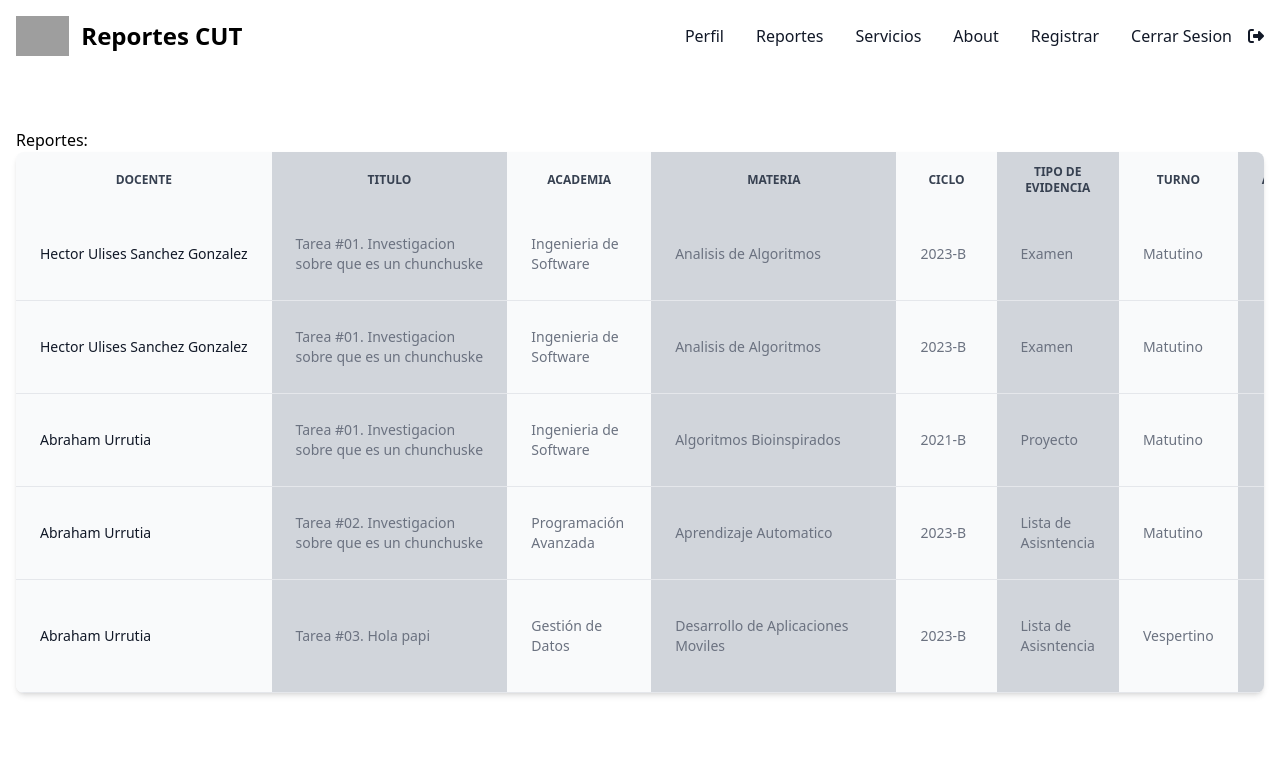
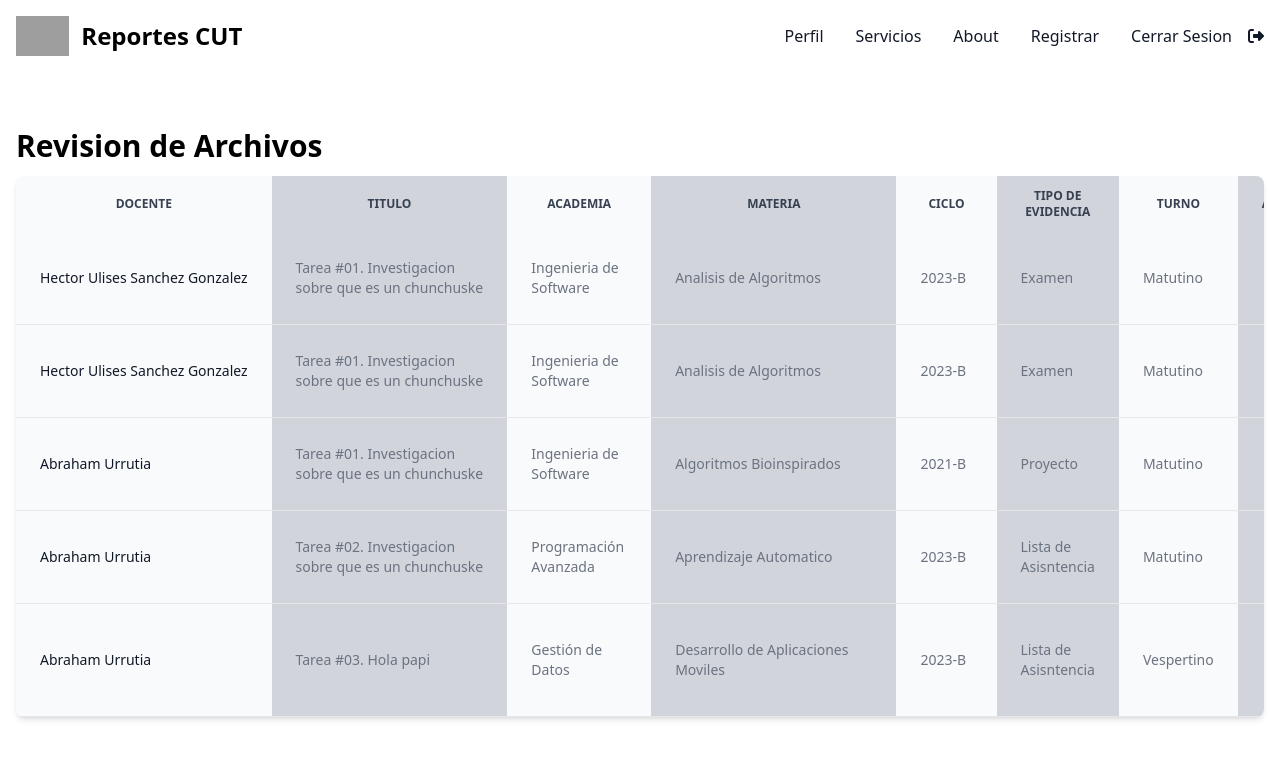
Before and after one commit to AbrahamupSky/Reportes-CUT, a Django app: page /reports/ in a window 1280 px wide. Shown: the top 759 px of the page. Run offline with Django 4.2, Linux system fonts and the light colour scheme; data comes from the database, SQL or seed files in the repository; some libraries are stand-ins or nearby versions; grey boxes are pictures that could not be loaded.

```diff
--- a/Reports/templates/base.html
+++ b/Reports/templates/base.html
@@ -6,7 +6,7 @@
     <title>Reportes CUT</title>
 
     <!-- * Favicon -->
-    <!-- <link rel="icon" href="/static/media/favicon.ico"> -->
+    <link rel="icon" href="/static/media/favicon.ico">
 
     <!-- ? tailwind css -->
     <script src="https://cdn.tailwindcss.com?plugins=forms,typography,aspect-ratio,line-clamp"></script>
@@ -40,15 +40,11 @@
             </li>
 
             <li>
-              <a href="{% url 'all_reports' %}" class="block py-2 pl-3 pr-4 text-gray-900 rounded hover:bg-gray-100 md:hover:bg-transparent md:hover:text-blue-700 md:p-0 md:dark:hover:text-blue-500 dark:text-white dark:hover:bg-gray-700 dark:hover:text-white md:dark:hover:bg-transparent dark:border-gray-700">Reportes</a>
-            </li>
-
-            <li>
               <a href="{% url 'inicio' %}" class="block py-2 pl-3 pr-4 text-gray-900 rounded hover:bg-gray-100 md:hover:bg-transparent md:hover:text-blue-700 md:p-0 md:dark:hover:text-blue-500 dark:text-white dark:hover:bg-gray-700 dark:hover:text-white md:dark:hover:bg-transparent dark:border-gray-700">Servicios</a>
             </li>
 
             <li>
-              <a href="#" class="block py-2 pl-3 pr-4 text-gray-900 rounded hover:bg-gray-100 md:hover:bg-transparent md:hover:text-blue-700 md:p-0 md:dark:hover:text-blue-500 dark:text-white dark:hover:bg-gray-700 dark:hover:text-white md:dark:hover:bg-transparent dark:border-gray-700">About</a>
+              <a href="{% url 'about' %}" class="block py-2 pl-3 pr-4 text-gray-900 rounded hover:bg-gray-100 md:hover:bg-transparent md:hover:text-blue-700 md:p-0 md:dark:hover:text-blue-500 dark:text-white dark:hover:bg-gray-700 dark:hover:text-white md:dark:hover:bg-transparent dark:border-gray-700">About</a>
             </li>
 
             <li>
--- a/Reports/templates/reports/home.html
+++ b/Reports/templates/reports/home.html
@@ -58,7 +58,7 @@
       </p>
     </div>
     <div class="px-6 pt-4 pb-2 flex flex-col items-center">
-      <a href="#" class="relative inline-flex items-center justify-start py-3 pl-4 pr-12 overflow-hidden font-semibold text-indigo-600 transition-all duration-150 ease-in-out rounded hover:pl-10 hover:pr-6 bg-gray-50 group">
+      <a href="{% url 'all_reports' %}" class="relative inline-flex items-center justify-start py-3 pl-4 pr-12 overflow-hidden font-semibold text-indigo-600 transition-all duration-150 ease-in-out rounded hover:pl-10 hover:pr-6 bg-gray-50 group">
         <span class="absolute bottom-0 left-0 w-full h-1 transition-all duration-150 ease-in-out bg-indigo-600 group-hover:h-full"></span>
           <span class="absolute right-0 pr-4 duration-200 ease-out group-hover:translate-x-12">
             <svg class="w-5 h-5 text-green-400" fill="none" stroke="currentColor" viewBox="0 0 24 24" xmlns="http://www.w3.org/2000/svg"><path stroke-linecap="round" stroke-linejoin="round" stroke-width="2" d="M14 5l7 7m0 0l-7 7m7-7H3"></path></svg>
--- a/Reports/templates/reports/report_list.html
+++ b/Reports/templates/reports/report_list.html
@@ -2,40 +2,40 @@
 
 {% block content %}
 
-<h1>Reportes:</h1>
+<h1 class="text-3xl font-bold mb-3">Revision de Archivos</h1>
 
 <div class="relative overflow-x-auto shadow-md sm:rounded-lg">
   <table class="w-full text-sm text-start text-gray-500 dark:text-gray-400">
     <thead class="text-xs text-gray-700 uppercase dark:text-gray-400">
       <tr>
-        <th scope="col" class="px-6 py-3 bg-gray-50 dark:bg-gray-800">
+        <th scope="col" class="px-6 py-3 bg-gray-50 dark:bg-gray-800 dark:text-white">
           Docente
         </th>
-        <th scope="col" class="px-24 py-3 bg-gray-300">
+        <th scope="col" class="px-24 py-3 bg-gray-300 dark:text-black">
           Titulo
         </th>
-        <th scope="col" class="px-10 py-3 bg-gray-50 dark:bg-gray-800">
+        <th scope="col" class="px-10 py-3 bg-gray-50 dark:bg-gray-800 dark:text-white">
           Academia
         </th>
-        <th scope="col" class="px-24 py-3 bg-gray-300">
+        <th scope="col" class="px-24 py-3 bg-gray-300 dark:text-black">
           Materia
         </th>
-        <th scope="col" class="px-8 py-3 bg-gray-50 dark:bg-gray-800">
+        <th scope="col" class="px-8 py-3 bg-gray-50 dark:bg-gray-800 dark:text-white">
           Ciclo
         </th>
-        <th scope="col" class="px-6 py-3 bg-gray-300">
+        <th scope="col" class="px-6 py-3 bg-gray-300 dark:text-black">
           Tipo de Evidencia
         </th>
-        <th scope="col" class="px-6 py-3 bg-gray-50 dark:bg-gray-800">
+        <th scope="col" class="px-6 py-3 bg-gray-50 dark:bg-gray-800 dark:text-white">
           Turno
         </th>
-        <th scope="col" class="px-6 py-3 bg-gray-300">
+        <th scope="col" class="px-6 py-3 bg-gray-300 dark:text-black">
           Archivo
         </th>
-        <th scope="col" class="px-6 py-3 bg-gray-50 dark:bg-gray-800">
+        <th scope="col" class="px-6 py-3 bg-gray-50 dark:bg-gray-800 dark:text-white">
           Fecha
         </th>
-        <th scope="col" class="px-6 py-3 bg-gray-300">
+        <th scope="col" class="px-6 py-3 bg-gray-300 dark:text-black">
           Descripcion
         </th>
       </tr>
@@ -49,35 +49,35 @@
             </th>
           {% endfor %}
 
-          <td class="px-6 py-4 bg-gray-300">
+          <td class="px-6 py-4 bg-gray-300 dark:text-black">
             {{ report.titulo }}
           </td>
-          <td class="px-6 py-4 bg-gray-50 dark:bg-gray-800">
+          <td class="px-6 py-4 bg-gray-50 dark:bg-gray-800 dark:text-white">
             {{ report.academia }}
           </td>
-          <td class="px-6 py-4 bg-gray-300">
+          <td class="px-6 py-4 bg-gray-300 dark:text-black">
             {{ report.curso }}
           </td>
-          <td class="px-6 py-4 bg-gray-50 dark:bg-gray-800">
+          <td class="px-6 py-4 bg-gray-50 dark:bg-gray-800 dark:text-white">
             {{ report.ciclo }}
           </td>
-          <td class="px-6 py-4 bg-gray-300">
+          <td class="px-6 py-4 bg-gray-300 dark:text-black">
             {{ report.evidencia }}
           </td>
-          <td class="px-6 py-4 bg-gray-50 dark:bg-gray-800">
+          <td class="px-6 py-4 bg-gray-50 dark:bg-gray-800 dark:text-white">
             {{ report.turno }}
           </td>
-          <td class="px-6 py-4 bg-gray-300 text-xl text-center text-orange-300">
+          <td class="px-6 py-4 bg-gray-300 text-xl text-center text-orange-400">
             <a href="">
               <i class="fa-solid fa-file fa-2xl">
                 <!-- {{ report.archivo }} -->
               </i>
             </a>
           </td>
-          <td class="px-14 py-4 bg-gray-50 dark:bg-gray-800 text-left">
+          <td class="px-14 py-4 bg-gray-50 dark:bg-gray-800 text-left dark:text-white">
             {{ report.fecha }}
           </td>
-          <td class="px-6 py-4 bg-gray-300">
+          <td class="px-6 py-4 bg-gray-300 dark:text-black">
             {{ report.descripcion }}
           </td>
         </tr>
--- a/Reports/urls.py
+++ b/Reports/urls.py
@@ -3,6 +3,7 @@ from . import views
 
 urlpatterns = [
   path('inicio/', views.inicio, name='inicio'),
+  path('about', views.about, name='about'),
   path('<int:year>/<str:month>/', views.inicio, name='inicio'),
   path('reports/', views.all_reports, name='all_reports'),
   path('upload/', views.upload_docs, name='upload_docs'),
--- a/Reports/views.py
+++ b/Reports/views.py
@@ -58,3 +58,6 @@ def inicio(request, year=datetime.now().year, month=datetime.now().strftime("%B"
     'current_year': current_year,
     'time': time,
   })
+
+def about(request):
+  return render(request, 'about.html')
```
Also changed, not shown: Reports/templates/about.html (added, +21 -0 lines), Reports/templates/reports/upload_docs.html (+16 -8 lines), db.sqlite3.
